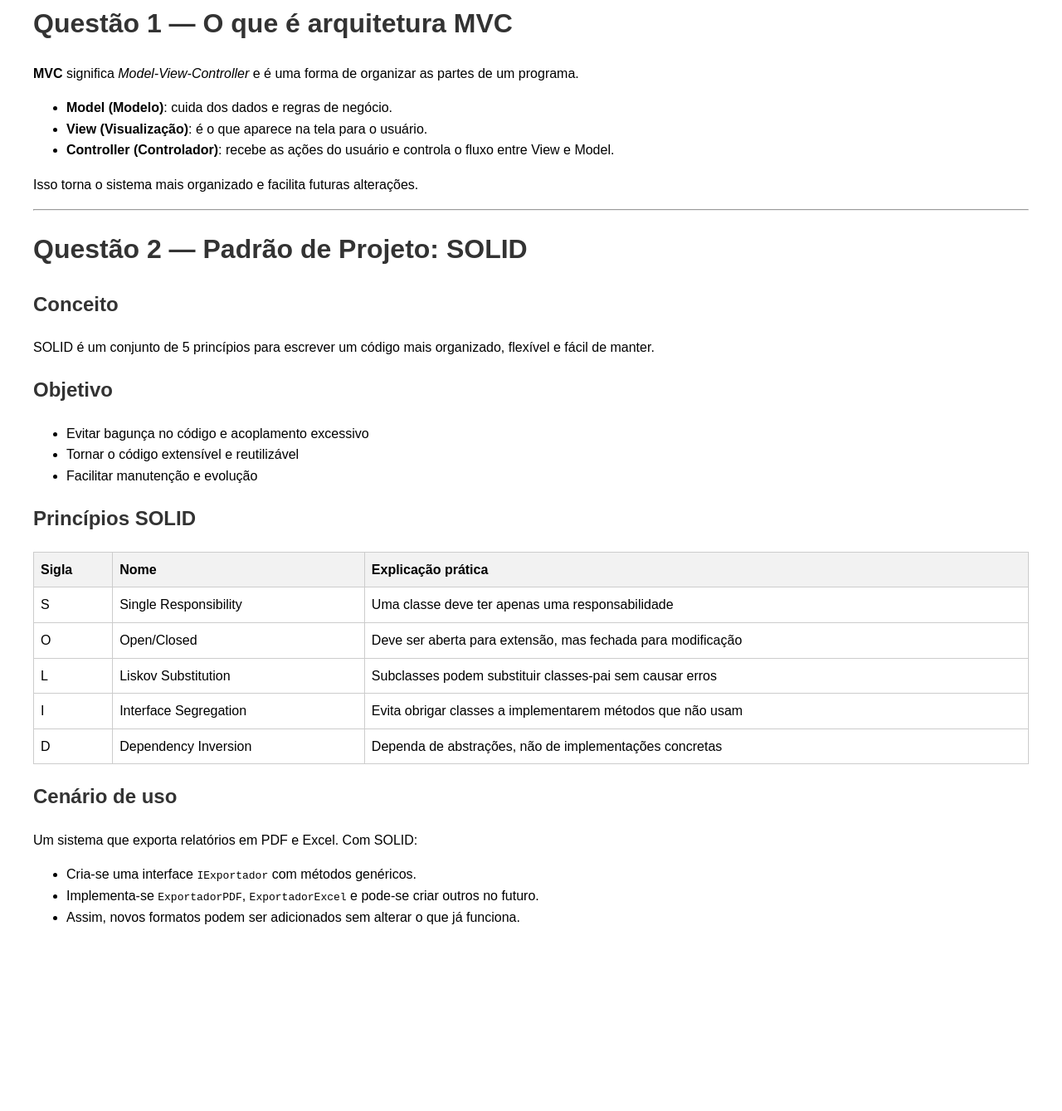
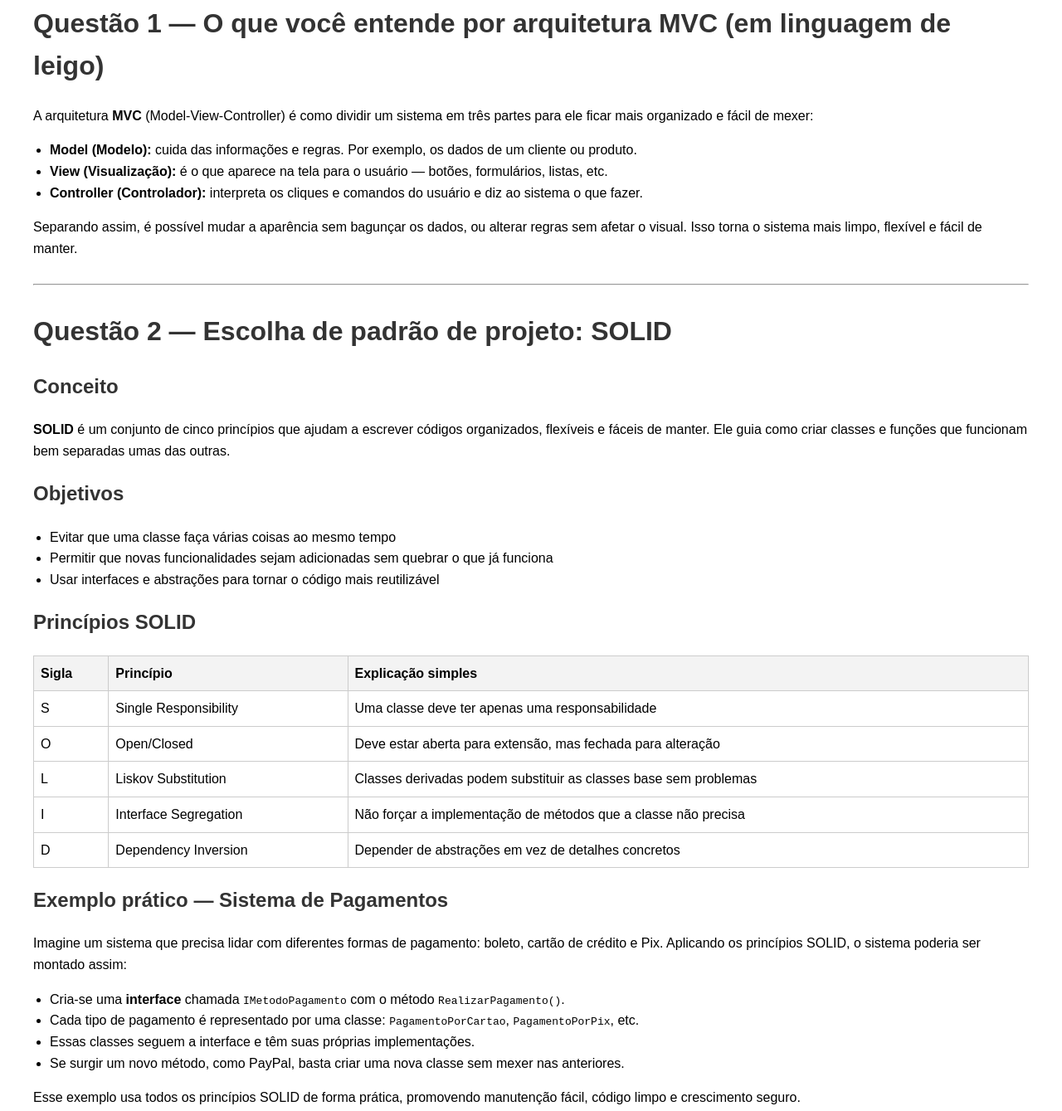
Before and after one commit to mabreu2022/Contmaticteste, a plain HTML site: page Respostas.html in a window 1280 px wide. Shown: the part 37-1376 px from the top of the page at 83% size. Before the commit the page ends 1195 px from the top, so only its background shows below. Drawn offline with Linux system fonts and the light colour scheme.

Commit message:
subidas o arquivo Respostas.pdf/.html que é a resposta das questões 1 e 2

```diff
--- a/Respostas.html
+++ b/Respostas.html
@@ -2,20 +2,25 @@
 <html lang="pt-BR">
 <head>
   <meta charset="UTF-8">
-  <title>Conceitos de Arquitetura MVC e Padrão SOLID</title>
+  <title>Respostas — Arquitetura MVC e Padrão SOLID</title>
   <style>
     body {
       font-family: Arial, sans-serif;
+      margin: 40px;
       line-height: 1.6;
-      margin: 40px;
+      background-color: #ffffff;
     }
     h1, h2 {
       color: #333;
     }
+    ul {
+      margin-top: 0;
+      padding-left: 20px;
+    }
     table {
       width: 100%;
       border-collapse: collapse;
-      margin-top: 10px;
+      margin-top: 15px;
     }
     th, td {
       border: 1px solid #ccc;
@@ -23,36 +28,39 @@
       text-align: left;
     }
     th {
-      background-color: #f2f2f2;
+      background-color: #f3f3f3;
     }
-    ul {
-      margin-top: 0;
+    hr {
+      margin: 30px 0;
     }
   </style>
 </head>
 <body>
 
-  <h1>Questão 1 — O que é arquitetura MVC</h1>
-  <p><strong>MVC</strong> significa <em>Model-View-Controller</em> e é uma forma de organizar as partes de um programa.</p>
+  <h1>Questão 1 — O que você entende por arquitetura MVC (em linguagem de leigo)</h1>
+
+  <p>A arquitetura <strong>MVC</strong> (Model-View-Controller) é como dividir um sistema em três partes para ele ficar mais organizado e fácil de mexer:</p>
+
   <ul>
-    <li><strong>Model (Modelo)</strong>: cuida dos dados e regras de negócio.</li>
-    <li><strong>View (Visualização)</strong>: é o que aparece na tela para o usuário.</li>
-    <li><strong>Controller (Controlador)</strong>: recebe as ações do usuário e controla o fluxo entre View e Model.</li>
+    <li><strong>Model (Modelo):</strong> cuida das informações e regras. Por exemplo, os dados de um cliente ou produto.</li>
+    <li><strong>View (Visualização):</strong> é o que aparece na tela para o usuário — botões, formulários, listas, etc.</li>
+    <li><strong>Controller (Controlador):</strong> interpreta os cliques e comandos do usuário e diz ao sistema o que fazer.</li>
   </ul>
-  <p>Isso torna o sistema mais organizado e facilita futuras alterações.</p>
+
+  <p>Separando assim, é possível mudar a aparência sem bagunçar os dados, ou alterar regras sem afetar o visual. Isso torna o sistema mais limpo, flexível e fácil de manter.</p>
 
   <hr>
 
-  <h1>Questão 2 — Padrão de Projeto: SOLID</h1>
+  <h1>Questão 2 — Escolha de padrão de projeto: SOLID</h1>
 
   <h2>Conceito</h2>
-  <p>SOLID é um conjunto de 5 princípios para escrever um código mais organizado, flexível e fácil de manter.</p>
+  <p><strong>SOLID</strong> é um conjunto de cinco princípios que ajudam a escrever códigos organizados, flexíveis e fáceis de manter. Ele guia como criar classes e funções que funcionam bem separadas umas das outras.</p>
 
-  <h2>Objetivo</h2>
+  <h2>Objetivos</h2>
   <ul>
-    <li>Evitar bagunça no código e acoplamento excessivo</li>
-    <li>Tornar o código extensível e reutilizável</li>
-    <li>Facilitar manutenção e evolução</li>
+    <li>Evitar que uma classe faça várias coisas ao mesmo tempo</li>
+    <li>Permitir que novas funcionalidades sejam adicionadas sem quebrar o que já funciona</li>
+    <li>Usar interfaces e abstrações para tornar o código mais reutilizável</li>
   </ul>
 
   <h2>Princípios SOLID</h2>
@@ -60,8 +68,8 @@
     <thead>
       <tr>
         <th>Sigla</th>
-        <th>Nome</th>
-        <th>Explicação prática</th>
+        <th>Princípio</th>
+        <th>Explicação simples</th>
       </tr>
     </thead>
     <tbody>
@@ -73,33 +81,38 @@
       <tr>
         <td>O</td>
         <td>Open/Closed</td>
-        <td>Deve ser aberta para extensão, mas fechada para modificação</td>
+        <td>Deve estar aberta para extensão, mas fechada para alteração</td>
       </tr>
       <tr>
         <td>L</td>
         <td>Liskov Substitution</td>
-        <td>Subclasses podem substituir classes-pai sem causar erros</td>
+        <td>Classes derivadas podem substituir as classes base sem problemas</td>
       </tr>
       <tr>
         <td>I</td>
         <td>Interface Segregation</td>
-        <td>Evita obrigar classes a implementarem métodos que não usam</td>
+        <td>Não forçar a implementação de métodos que a classe não precisa</td>
       </tr>
       <tr>
         <td>D</td>
         <td>Dependency Inversion</td>
-        <td>Dependa de abstrações, não de implementações concretas</td>
+        <td>Depender de abstrações em vez de detalhes concretos</td>
       </tr>
     </tbody>
   </table>
 
-  <h2>Cenário de uso</h2>
-  <p>Um sistema que exporta relatórios em PDF e Excel. Com SOLID:</p>
+  <h2>Exemplo prático — Sistema de Pagamentos</h2>
+
+  <p>Imagine um sistema que precisa lidar com diferentes formas de pagamento: boleto, cartão de crédito e Pix. Aplicando os princípios SOLID, o sistema poderia ser montado assim:</p>
+
   <ul>
-    <li>Cria-se uma interface <code>IExportador</code> com métodos genéricos.</li>
-    <li>Implementa-se <code>ExportadorPDF</code>, <code>ExportadorExcel</code> e pode-se criar outros no futuro.</li>
-    <li>Assim, novos formatos podem ser adicionados sem alterar o que já funciona.</li>
+    <li>Cria-se uma <strong>interface</strong> chamada <code>IMetodoPagamento</code> com o método <code>RealizarPagamento()</code>.</li>
+    <li>Cada tipo de pagamento é representado por uma classe: <code>PagamentoPorCartao</code>, <code>PagamentoPorPix</code>, etc.</li>
+    <li>Essas classes seguem a interface e têm suas próprias implementações.</li>
+    <li>Se surgir um novo método, como PayPal, basta criar uma nova classe sem mexer nas anteriores.</li>
   </ul>
+
+  <p>Esse exemplo usa todos os princípios SOLID de forma prática, promovendo manutenção fácil, código limpo e crescimento seguro.</p>
 
 </body>
 </html>
```
Also changed, not shown: 1 other file.
